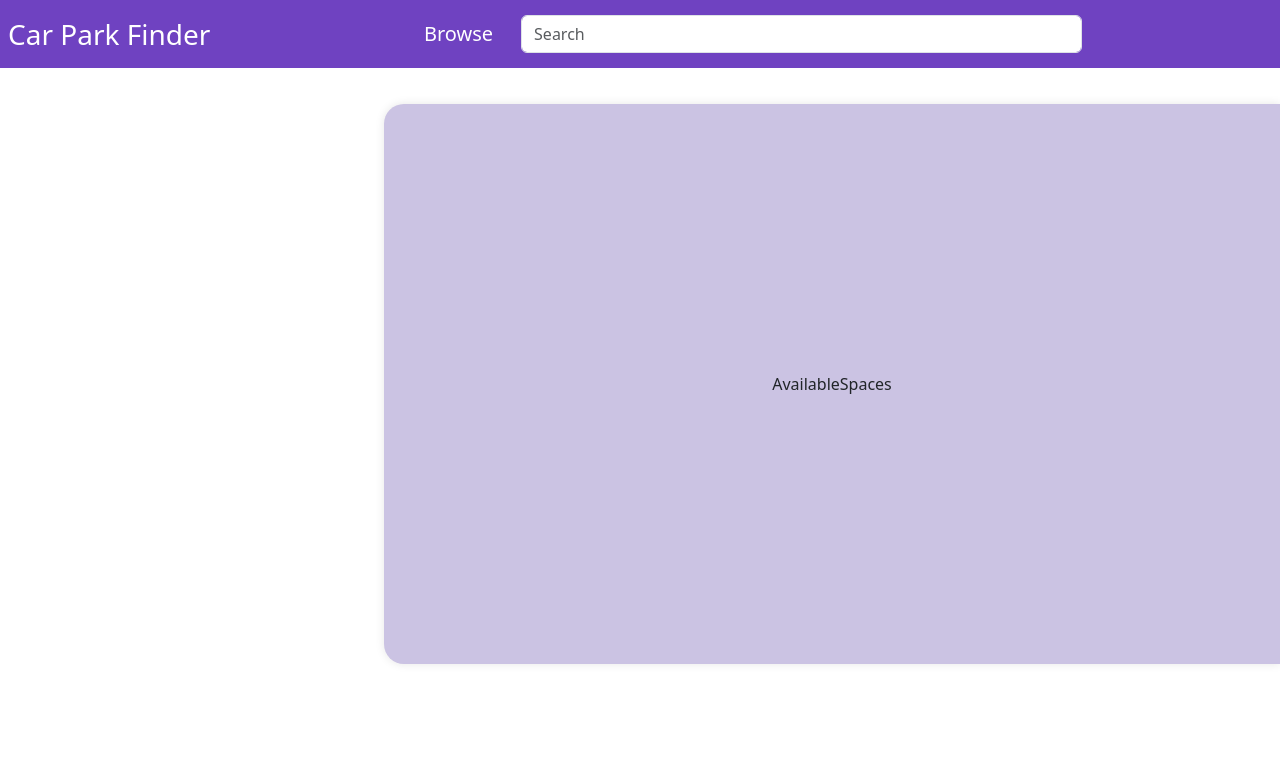
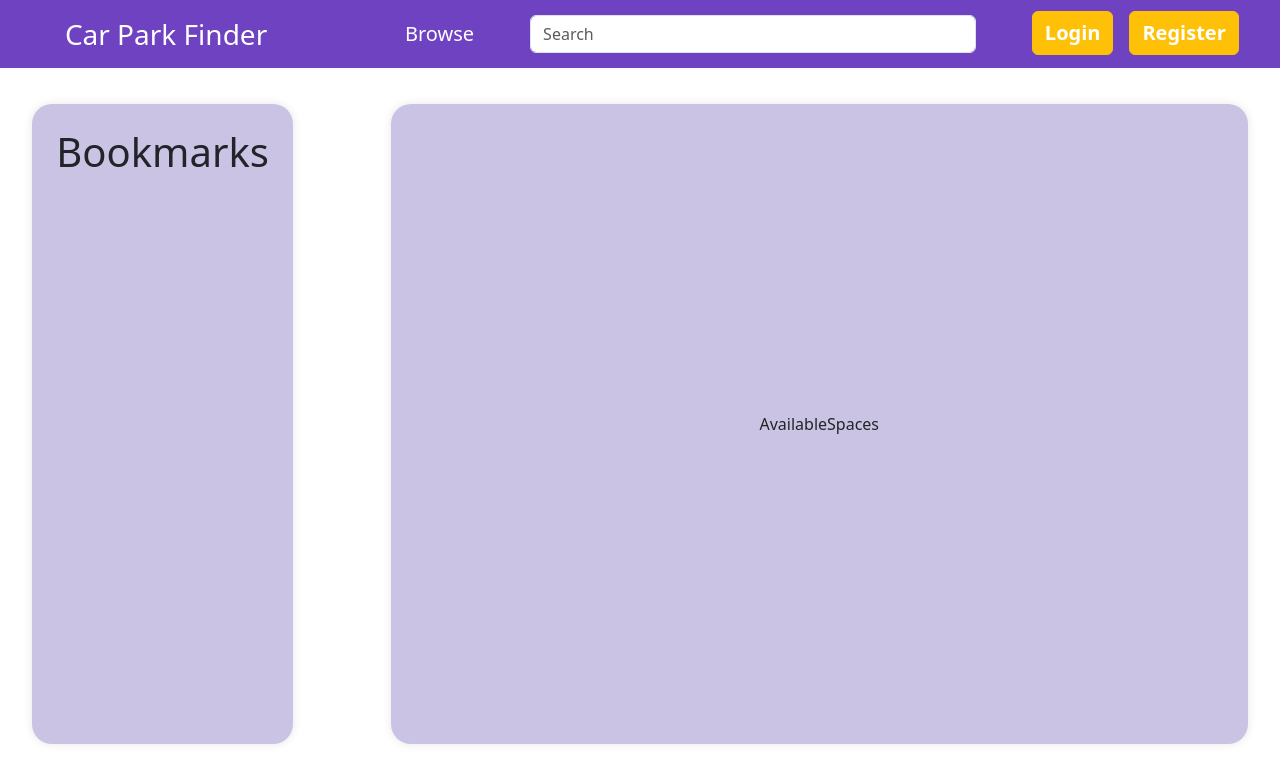
Before and after one commit to harrykane777/find_amenities, a React (Create React App) app: page / in a window 1280 px wide. Shown: the top 782 px of the page. Built offline with nearby package versions, Linux system fonts and the light colour scheme; the HTML template or start-up script is replaced by a standard one.

Commit message:
latest navbar changes and bookmarks component

```diff
--- a/src/components/AppNavbar.js
+++ b/src/components/AppNavbar.js
@@ -2,20 +2,25 @@ import React from 'react';
 import Navbar from 'react-bootstrap/Navbar';
 import Nav from 'react-bootstrap/Nav';
 import Form from 'react-bootstrap/Form';
+import Button from 'react-bootstrap/Button';
 
 const AppNavbar = () => {
     return (
         <Navbar className="p-2" style={{ backgroundColor: "#6f42c1" }}>
-            <Navbar.Brand className="fs-3" style={{ color: "white" }} href="/">Car Park Finder</Navbar.Brand>
-            <Navbar.Collapse className="justify-content-center" style={{ margin: "0 15%" }}>
+            <Navbar.Brand className="fs-3" style={{ color: "white", marginLeft: "4.5%" }} href="/">Car Park Finder</Navbar.Brand>
+            <Navbar.Collapse className="justify-content-center" style={{ margin: "0 2% 0 9%" }}>
                 <Nav className="flex-grow-1 justify-content-end">
-                    <Nav.Item>
-                        <Nav.Link href="/browse" className="fs-5" style={{ color: "white", marginRight: "20px" }}>Browse</Nav.Link>
+                    <Nav.Item className="align-self-center">
+                        <Nav.Link href="/browse" className="fs-5" style={{ color: "white" }}>Browse</Nav.Link>
                     </Nav.Item>
-                    <Nav.Item className="flex-grow-1 align-self-center">
+                    <Nav.Item className="flex-grow-1 align-self-center mx-5">
                         <Form>
                             <Form.Control placeholder="Search" />
                         </Form>
+                    </Nav.Item>
+                    <Nav.Item>
+                        <Button href="/login" className="fs-5 fw-bold mx-2" variant="warning" style={{ color: "white", justifyContent: "center" }}>Login</Button>
+                        <Button href="/register" className="fs-5 fw-bold mx-2" variant="warning" style={{ color: "white", justifyContent: "center" }}>Register</Button>
                     </Nav.Item>
                 </Nav>
             </Navbar.Collapse>
--- a/src/components/Bookmarks.js
+++ b/src/components/Bookmarks.js
@@ -2,8 +2,15 @@ import React from "react";
 
 const Bookmarks = () => {
     return (
-        <div>
-
+        <div
+            style={{
+                backgroundColor: '#CBC3E3',
+                borderRadius: '20px',
+                boxShadow: '0 0 10px rgba(0, 0, 0, 0.1)',
+                padding: '2%',
+            }}
+        >
+            <h1>Bookmarks</h1>
         </div>
     );
 }
--- a/src/components/LandingPage.js
+++ b/src/components/LandingPage.js
@@ -1,12 +1,23 @@
 import React from 'react';
 import AppNavbar from './AppNavbar';
 import MainBoard from './MainBoard';
+import Bookmarks from './Bookmarks';
 
 const LandingPage = () => {
   return (
-    <div>
+    <div style={{ height: "100vh" }}>
       <AppNavbar />
-      <MainBoard />
+      <div
+        style={{
+          display: "flex",
+          // border: "10px solid orange",
+          margin: "4.5vh 2.5%",
+          height: "80%",
+        }}
+      >
+        <Bookmarks />
+        <MainBoard />
+      </div>
     </div>
   );
 }
--- a/src/components/MainBoard.js
+++ b/src/components/MainBoard.js
@@ -5,20 +5,18 @@ import AvailableSpaces from "./AvailableSpaces";
 
 const MainBoard = () => {
     return (
-        <Container
+        <div
           className="d-flex align-items-center justify-content-center"
           style={{
             backgroundColor: '#CBC3E3',
-            height: '70vh', // Adjust the height as needed
-            width: '70vw', // Adjust the width as needed
-            borderRadius: '20px 0 0 20px', // Optional: Add border-radius for rounded corners
+            borderRadius: '20px', // Optional: Add border-radius for rounded corners
             boxShadow: '0 0 10px rgba(0, 0, 0, 0.1)', // Optional: Add a box shadow
-            marginTop: '4.5vh',
-            marginRight: '0px'
+            width: '100%',
+            marginLeft: '8%',
           }}
         >
             <AvailableSpaces></AvailableSpaces>
-        </Container>
+        </div>
       );
 }
 
```
